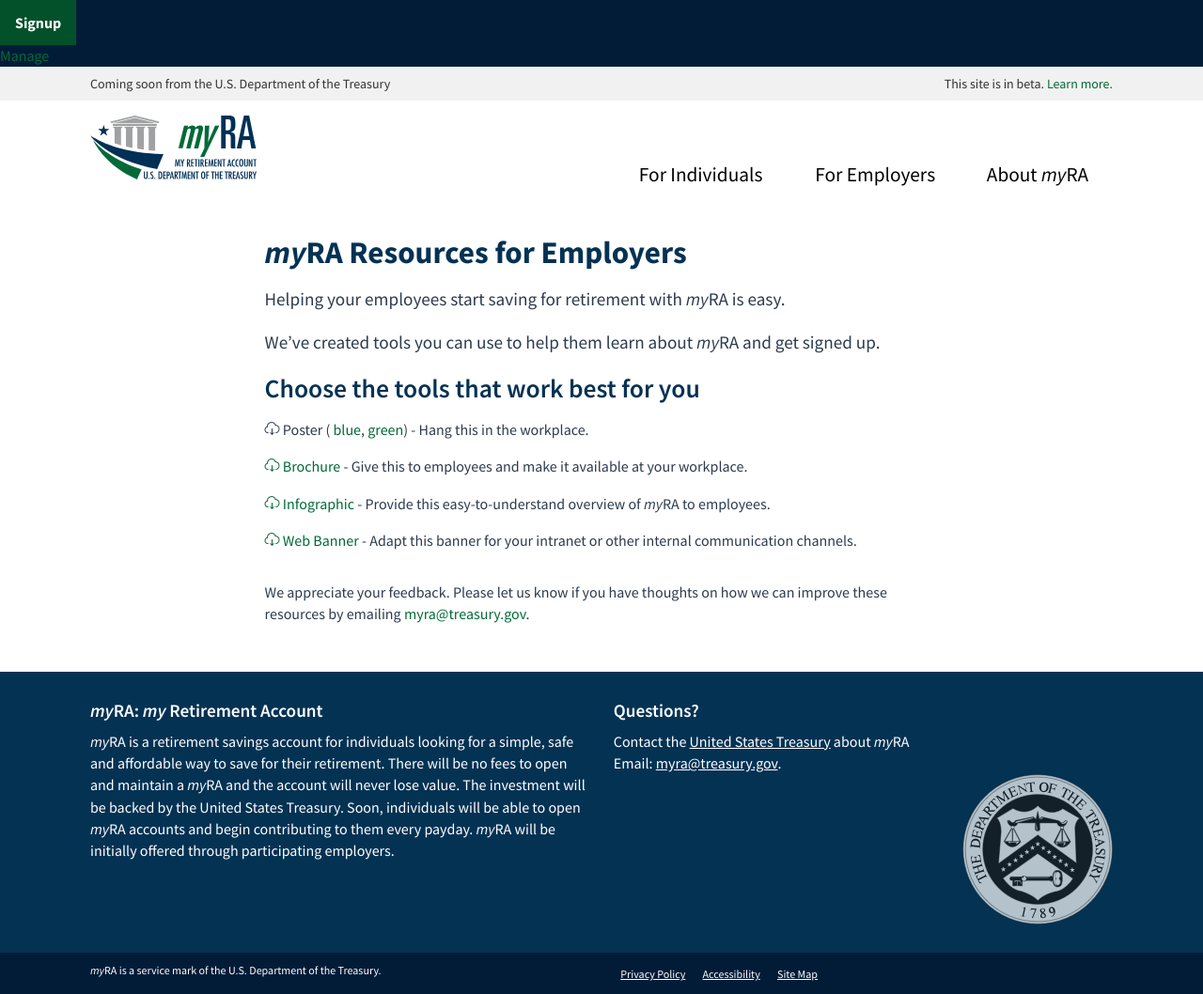
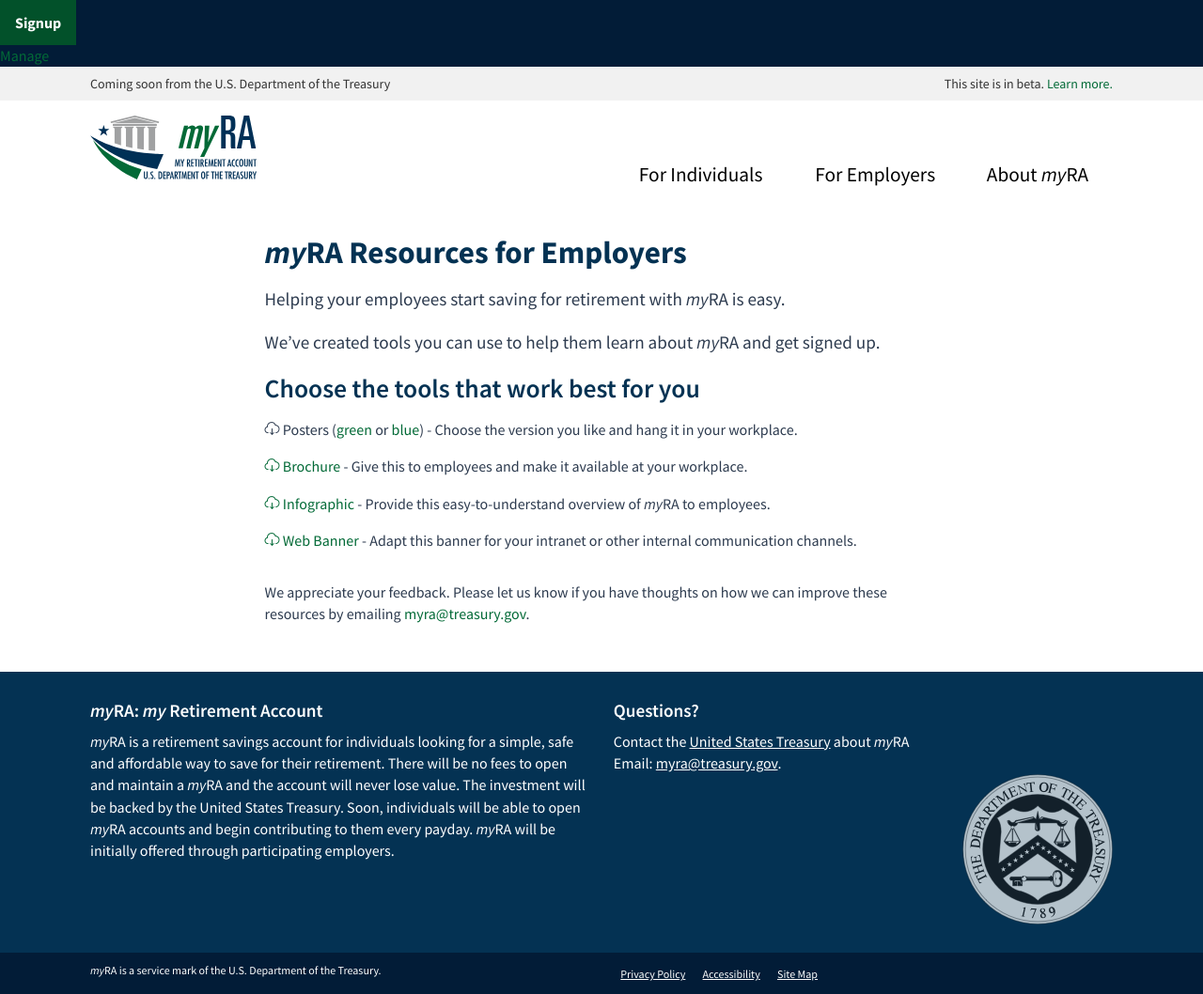
Before and after one commit to 18F/myra, a Jekyll site: the page built from employers/resources/index.html, in a window 1280 px wide. Shown: the whole page at 94% size. Built offline with Jekyll 4.4.1, drawn with Linux system fonts in a browser that asks for light colours.

Commit message:
change how users are presented with poster versions to DL

```diff
--- a/employers/resources/index.html
+++ b/employers/resources/index.html
@@ -10,7 +10,7 @@
 
 <h2>Choose the tools that work best for you</h2>
 <ol class="downloads-list">
-  <li><i class="icon-cloud-download"></i> Poster (<a href="myRA_Poster_Blue.pdf"> blue</a>, <a href="myRA_Poster_Green.pdf"> green</a>) - Hang this in the workplace.</li>
+  <li><i class="icon-cloud-download"></i> Posters (<a href="myRA_Poster_Green.pdf">green</a> or <a href="myRA_Poster_Blue.pdf">blue</a>) - Choose the version you like and hang it in your workplace.</li>
   <li><a href="myRA_Brochure.pdf"><i class="icon-cloud-download"></i> Brochure</a> - Give this to employees and make it available at your workplace.</li>
   <li><a href="myRA_Infographic.pdf"><i class="icon-cloud-download"></i> Infographic</a> - Provide this easy-to-understand overview of <span class="myra">myRA</span> to employees.</li>
   <li><a href="myRA_Web_Banner.jpg"><i class="icon-cloud-download"></i> Web Banner</a> - Adapt this banner for your intranet or other internal communication channels.</li>
```
